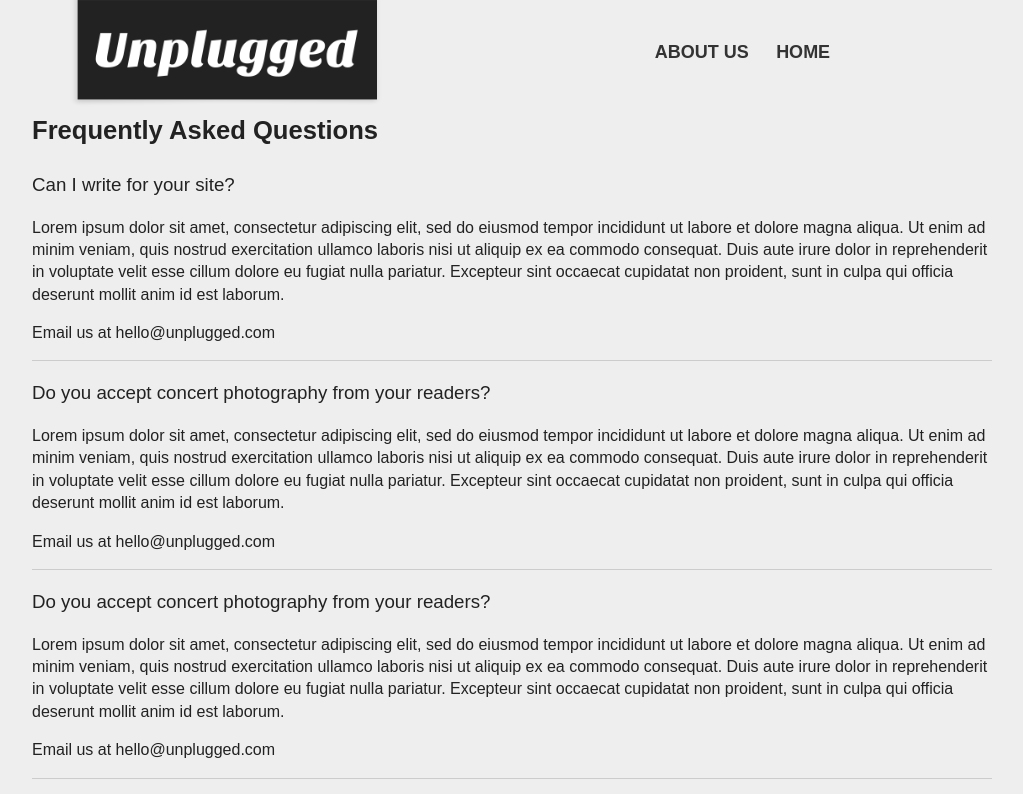
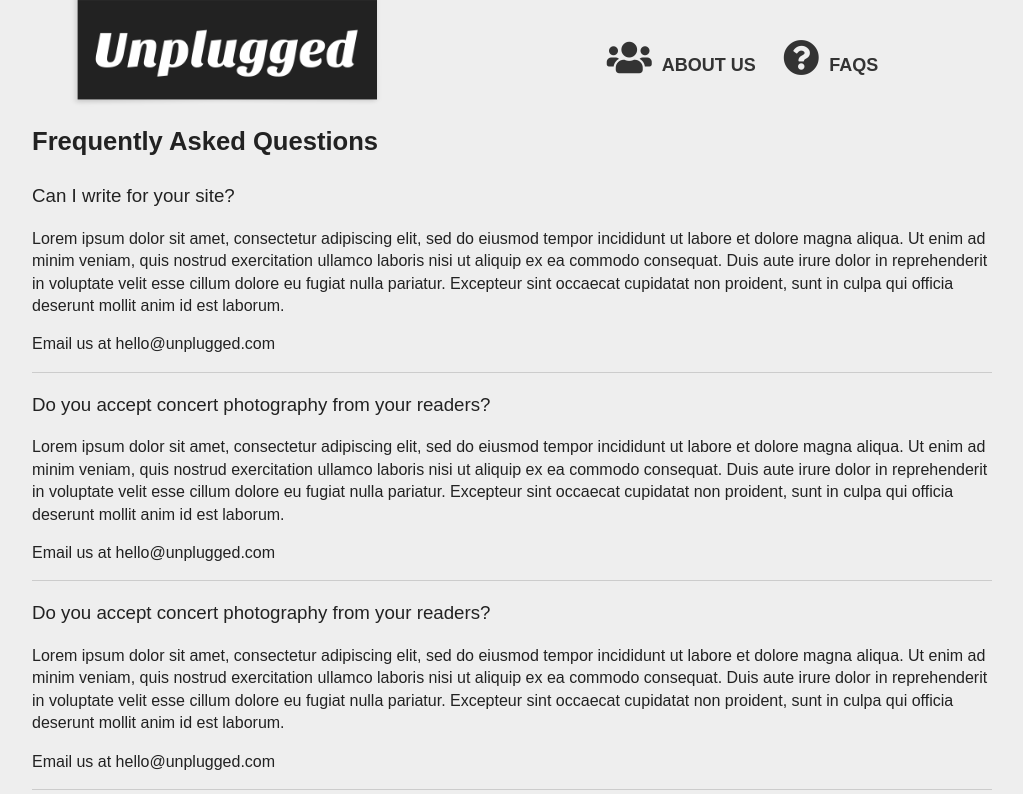
Before and after one commit to kj0y/206-unplugged, a plain HTML site: page faqs/index.html in a window 1280 px wide. Shown: the top 794 px of the page, without its empty margins (128-1151 px from the left). Drawn offline with nearby package versions, Linux system fonts and the light colour scheme; files that its build step writes are made by us from their sources.

Commit message:
Update font awesome link

```diff
--- a/faqs/index.html
+++ b/faqs/index.html
@@ -13,7 +13,7 @@
   <!-- Place favicon.ico in the root directory -->
 
   <!-- FontAwesome Icons -->
-  <link rel="stylesheet" href="..css/all.css">
+  <link rel="stylesheet" href="https://use.fontawesome.com/releases/v5.5.0/css/all.css" integrity="sha384-B4dIYHKNBt8Bc12p+WXckhzcICo0wtJAoU8YZTY5qE0Id1GSseTk6S+L3BlXeVIU" crossorigin="anonymous">
 
   <!-- Normalize + my styles -->
   <link rel="stylesheet" href="../css/normalize.css">
@@ -27,8 +27,8 @@
     </figure>
     <nav>
       <ul>
-        <li><a href="../about/index.html">About Us</a></li>
-        <li><a href="../index.html">Home</a></li>
+        <li><a href="../about/index.html"><i class="fas fa-users fa-2x"></i>About Us</a></li>
+        <li><a href="index.html"><i class="fas fa-question-circle fa-2x"></i>FAQs</a></li>
       </ul>
     </nav>
   </div>
```
